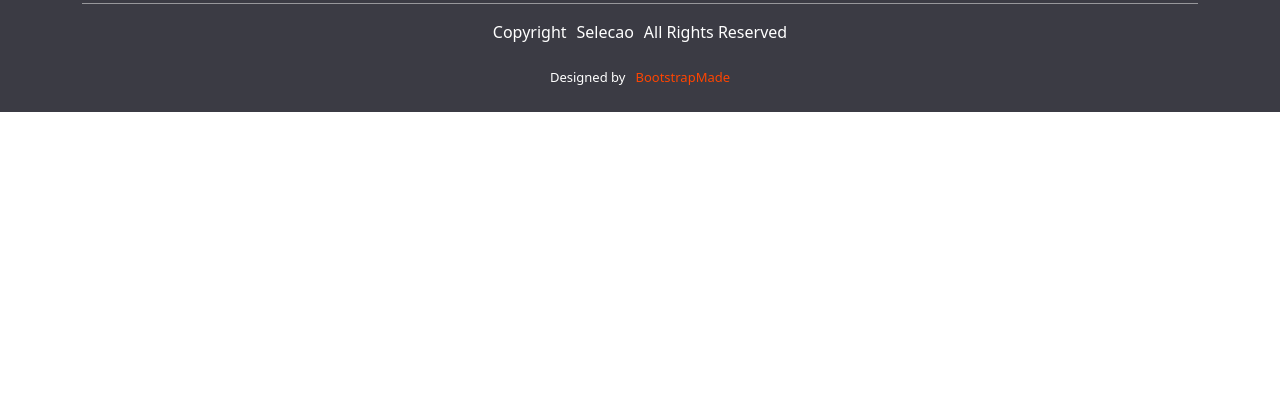
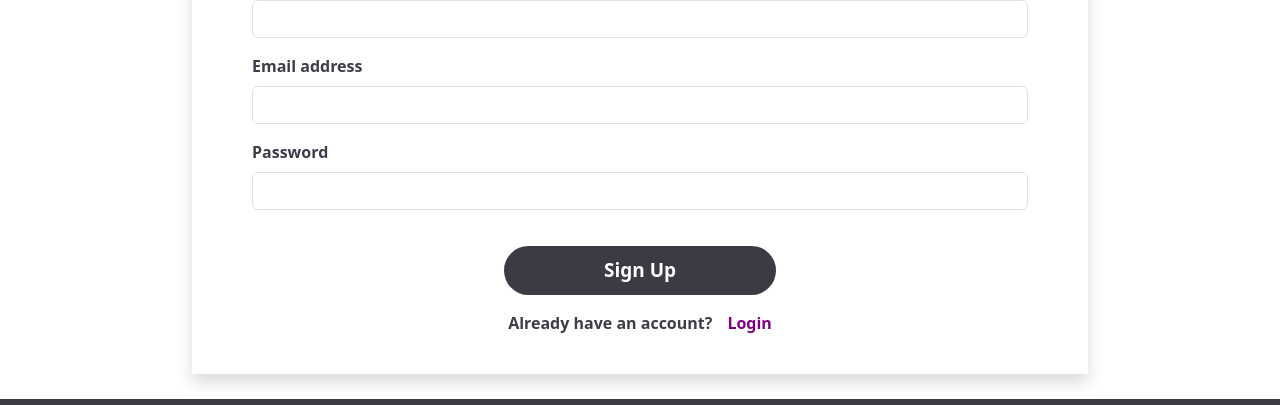
Before and after one commit to koladeFaith/Selecao-clone-website, a plain HTML site: page signup.html in a window 1280 px wide. Shown: the part 287-692 px from the top of the page. Drawn offline with nearby package versions, Linux system fonts and the light colour scheme.

Commit message:
Login and Sign Up pages completed

```diff
--- a/signup.html
+++ b/signup.html
@@ -31,7 +31,7 @@
         <div class="collapse navbar-collapse home" id="navbarSupportedContent">
           <ul class="navbar-nav ms-auto mb-2 mb-lg-0">
             <li class="nav-item">
-              <a class="nav-link " aria-current="page" href="/">Home</a>
+              <a class="nav-link" aria-current="page" href="/">Home</a>
             </li>
             <li class="nav-item ps-3">
               <a class="nav-link" href="#">About</a>
@@ -47,12 +47,68 @@
               <a class="nav-link" href="login.html">Log In</a>
             </li>
             <li class="nav-item ps-3">
-              <a class="nav-link active" href="signup.html">Sign Up</a>
+              <a class="nav-link active shadow3" href="signup.html">Sign Up</a>
             </li>
           </ul>
         </div>
       </div>
     </nav>
+
+    <section class="loginsec2">
+      <div class="shadow container">
+        <div class="p-5 shadow2">
+          <h1 class="text-center mb-5 fw-bold">Sign Up</h1>
+          <div class="mb-3">
+            <label
+              for="exampleFormControlInput1"
+              class="form-label text fw-bold"
+              >Username</label
+            >
+            <div class="">
+              <input
+                type="text"
+                class="form-control boder"
+                id="exampleFormControlInput1"
+                placeholder="" />
+            </div>
+          </div>
+          <div class="mb-3">
+            <label
+              for="exampleFormControlInput1"
+              class="form-label text fw-bold"
+              >Email address</label
+            >
+            <div class="">
+              <input
+                type="email"
+                class="form-control boder"
+                id="exampleFormControlInput1"
+                placeholder="" />
+            </div>
+          </div>
+          <div class="mb-3">
+            <label
+              for="exampleFormControlInput1"
+              class="form-label text fw-bold"
+              >Password</label
+            >
+            <div class="">
+              <input
+                type="password"
+                class="form-control boder"
+                id="inputPassword" />
+            </div>
+          </div>
+          <div class="btn">
+            <button class="btn2">Sign Up</button>
+          </div>
+          <div class="dont">
+            <p class="fw-bold text">Already have an account?</p>
+            <p><a href="login.html">Login</a></p>
+          </div>
+        </div>
+      </div>
+    </section>
 
     <footer>
       <div class="container container2">
--- a/style.css
+++ b/style.css
@@ -35,7 +35,13 @@
   border-radius: 100px;
   /* padding: 0px 10px 0px 10px; */
 }
-.active2 {
+.nav-item a:hover {
+  color: white;
+}
+.active:focus {
+  color: white;
+}
+. .active2 {
   color: white;
 }
 .home {
@@ -125,19 +131,58 @@ i {
 }
 .loginsec2 {
   width: 100%;
-  height: 500px;
+  height: 600px;
   display: flex;
   justify-content: center;
   align-items: center;
 }
+.boder:focus {
+  /* border: 1px solid black; */
+  box-shadow: 2px 2px 5px rgba(0, 0, 0, 0.767);
+}
+.text {
+  color: rgb(61, 61, 73);
+}
+.btn {
+  display: flex;
+  justify-content: center;
+  align-items: center;
+  padding-top: 20px;
+  /* overflow: hidden; */
+  border: none;
+}
+.btn2 {
+  border-radius: 50px;
+  padding: 10px 50px 10px 50px;
+  background-color: rgb(59, 59, 68);
+  color: white;
+  font-weight: bold;
+  font-size: 19px;
+  overflow: hidden;
+  border: none;
+}
+.btn2:hover {
+  background-color: rgb(95, 94, 94);
+}
 .shadow {
   box-shadow: 2px 2px 10px black;
   width: 70%;
-  height: 400px;
+  height: 550px;
 }
-.shadow2 {
-  /* width: 50%; */
-
+.dont {
+  display: flex;
+  justify-content: center;
+  gap: 15px;
+  align-items: center;
+  margin-top: 10px;
+}
+.dont a {
+  color: purple;
+  text-decoration: none;
+  font-weight: 600;
+}
+.shadow3 {
+  color: rgb(247, 79, 18);
 }
 footer {
   background-color: rgb(59, 59, 68);
@@ -256,6 +301,9 @@ footer {
   .bi-list {
     display: none;
   }
+  .btn2 {
+    padding: 10px 100px 10px 100px;
+  }
 }
 @media (min-width: 1020px) {
   .herosec {
```
Also changed, not shown: login.html (+20 -20 lines).
